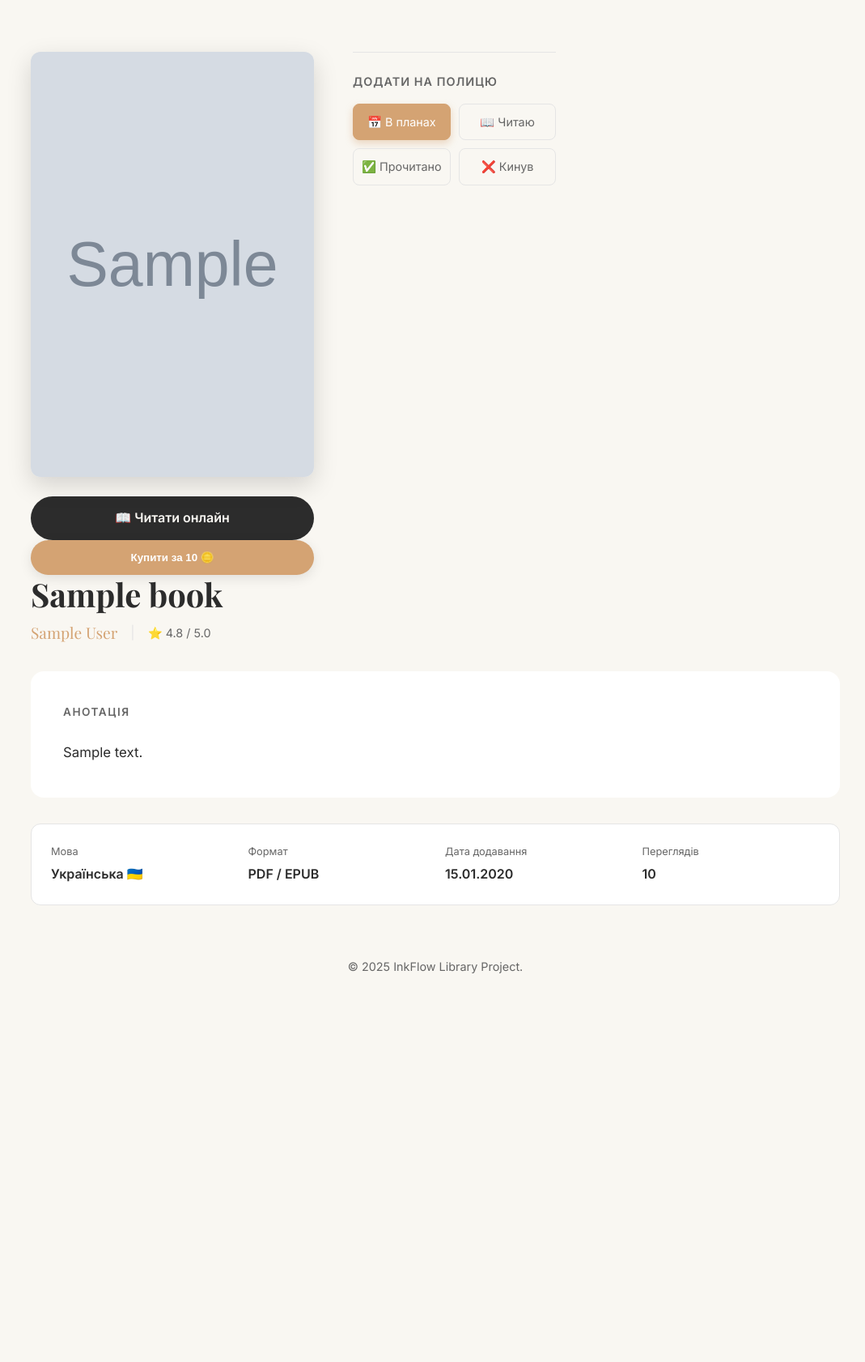
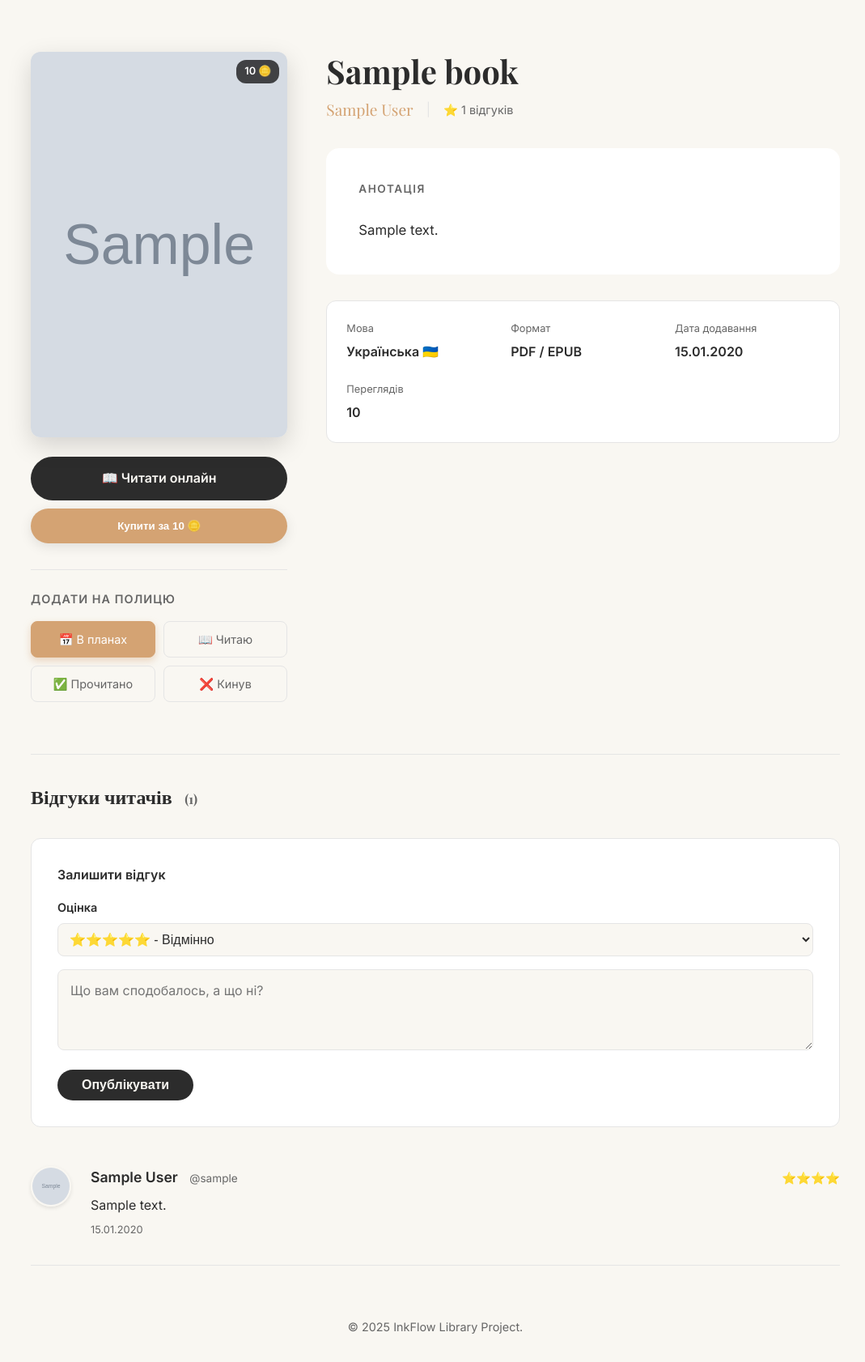
Before and after one commit to RussuAn/InkFlow, a Flask app: page /books/1 in a window 1280 px wide. Shown: the part 71-1753 px from the top of the page at 81% size, without its empty margins (102-1171 px from the left). Before the commit the page ends 1273 px from the top, so only its background shows below. Run offline with Flask 3, Linux system fonts and the light colour scheme; a user stored in the database is signed in; tables that the repository leaves empty hold one stand-in row (values such as "Sample post"); grey boxes marked "Sample" are stand-in pictures.

Commit message:
Feature: Book Reviews and Ratings system

```diff
--- /dev/null
+++ b/app/forms/review.py
@@ -0,0 +1,19 @@
+from flask_wtf import FlaskForm
+from wtforms import TextAreaField, SelectField, SubmitField
+from wtforms.validators import DataRequired, Length
+
+class ReviewForm(FlaskForm):
+    rating = SelectField('Оцінка', choices=[
+        ('5', '⭐⭐⭐⭐⭐ - Відмінно'),
+        ('4', '⭐⭐⭐⭐ - Добре'),
+        ('3', '⭐⭐⭐ - Нормально'),
+        ('2', '⭐⭐ - Погано'),
+        ('1', '⭐ - Жахливо')
+    ], validators=[DataRequired()])
+
+    comment = TextAreaField('Ваш відгук', validators=[
+        DataRequired(message="Напишіть хоч пару слів!"),
+        Length(max=1000)
+    ])
+
+    submit = SubmitField('Опублікувати')
--- a/app/frontend/templates/books/detail.html
+++ b/app/frontend/templates/books/detail.html
@@ -5,7 +5,7 @@
 {% block content %}
 <div style="padding: 2rem 0; max-width: 1000px; margin: 0 auto;">
 
-    <div style="display: flex; gap: 3rem; flex-wrap: wrap;">
+    <div style="display: flex; gap: 3rem; flex-wrap: wrap; margin-bottom: 4rem;">
 
         <div style="flex: 1; min-width: 280px; max-width: 350px;">
 
@@ -13,17 +13,22 @@
                 <img src="{{ url_for('static', filename='uploads/covers/' + book.cover_image) }}"
                      alt="{{ book.title }}"
                      style="width: 100%; height: 100%; object-fit: cover;">
+
+                <div style="position: absolute; top: 10px; right: 10px; background: rgba(0,0,0,0.7); color: white; padding: 4px 10px; border-radius: 12px; font-size: 0.8rem; font-weight: 600; backdrop-filter: blur(4px);">
+                    {% if book.price_coins == 0 %}Free{% else %}{{ book.price_coins }} 🪙{% endif %}
+                </div>
             </div>
 
-            <a href="{{ url_for('reader.read_book', book_id=book.id) }}"
-                style="display: block; text-align: center; width: 100%; padding: 14px; background: var(--text-main); color: var(--bg-body); border: none; border-radius: 30px; font-weight: 600; font-size: 1rem; cursor: pointer; text-decoration: none; transition: opacity 0.2s;">
-                📖 Читати онлайн
-            </a>
+            <div style="display: flex; flex-direction: column; gap: 10px; margin-bottom: 2rem;">
+                <a href="{{ url_for('reader.read_book', book_id=book.id) }}"
+                   style="display: block; text-align: center; width: 100%; padding: 14px; background: var(--text-main); color: var(--bg-body); border: none; border-radius: 30px; font-weight: 600; font-size: 1rem; cursor: pointer; text-decoration: none; transition: opacity 0.2s;">
+                   📖 Читати онлайн
+                </a>
 
                 {% if book.price_coins == 0 %}
                     <a href="{{ url_for('static', filename='uploads/books/' + book.file_path) }}" download
                        style="display: block; text-align: center; width: 100%; padding: 14px; background: transparent; border: 2px solid var(--text-main); color: var(--text-main); border-radius: 30px; font-weight: 600; text-decoration: none; transition: background 0.2s;">
-                        ⬇️ Завантажити
+                        ⬇️ Завантажити файл
                     </a>
                 {% else %}
                     <button style="width: 100%; padding: 14px; background: var(--accent); color: white; border: none; border-radius: 30px; font-weight: 600; cursor: pointer; box-shadow: 0 4px 15px rgba(0,0,0,0.1);">
@@ -37,25 +42,10 @@
                 <p style="margin-bottom: 1rem; font-weight: 600; color: var(--text-muted); font-size: 0.9rem; text-transform: uppercase; letter-spacing: 1px;">Додати на полицю</p>
 
                 <div style="display: grid; grid-template-columns: 1fr 1fr; gap: 10px;">
-                    <a href="{{ url_for('library.update_status', book_id=book.id, status='planned') }}"
-                       class="shelf-btn {% if current_status == 'planned' %}active{% endif %}">
-                       📅 В планах
-                    </a>
-
-                    <a href="{{ url_for('library.update_status', book_id=book.id, status='reading') }}"
-                       class="shelf-btn {% if current_status == 'reading' %}active{% endif %}">
-                       📖 Читаю
-                    </a>
-
-                    <a href="{{ url_for('library.update_status', book_id=book.id, status='completed') }}"
-                       class="shelf-btn {% if current_status == 'completed' %}active{% endif %}">
-                       ✅ Прочитано
-                    </a>
-
-                    <a href="{{ url_for('library.update_status', book_id=book.id, status='dropped') }}"
-                       class="shelf-btn {% if current_status == 'dropped' %}active{% endif %}">
-                       ❌ Кинув
-                    </a>
+                    <a href="{{ url_for('library.update_status', book_id=book.id, status='planned') }}" class="shelf-btn {% if current_status == 'planned' %}active{% endif %}">📅 В планах</a>
+                    <a href="{{ url_for('library.update_status', book_id=book.id, status='reading') }}" class="shelf-btn {% if current_status == 'reading' %}active{% endif %}">📖 Читаю</a>
+                    <a href="{{ url_for('library.update_status', book_id=book.id, status='completed') }}" class="shelf-btn {% if current_status == 'completed' %}active{% endif %}">✅ Прочитано</a>
+                    <a href="{{ url_for('library.update_status', book_id=book.id, status='dropped') }}" class="shelf-btn {% if current_status == 'dropped' %}active{% endif %}">❌ Кинув</a>
                 </div>
             </div>
             {% else %}
@@ -63,17 +53,15 @@
                     <a href="{{ url_for('auth.login', next=request.path) }}" style="color: var(--accent); font-weight: bold;">Увійдіть</a>, щоб додати книгу на свою полицю.
                 </div>
             {% endif %}
-
         </div>
 
         <div style="flex: 2; min-width: 300px;">
-
             <h1 style="font-size: 2.5rem; margin-bottom: 0.5rem; line-height: 1.2;">{{ book.title }}</h1>
 
             <div style="display: flex; align-items: center; gap: 1rem; margin-bottom: 2rem;">
                 <h3 style="font-size: 1.2rem; color: var(--accent); font-weight: 500;">{{ book.author }}</h3>
                 <span style="color: var(--border);">|</span>
-                <span style="color: var(--text-muted); font-size: 0.9rem;">⭐ 4.8 / 5.0</span>
+                <span style="color: var(--text-muted); font-size: 0.9rem;">⭐ {{ reviews|length }} відгуків</span>
             </div>
 
             <div style="background: var(--bg-card); padding: 2.5rem; border-radius: 16px; box-shadow: var(--shadow); margin-bottom: 2rem;">
@@ -99,9 +87,72 @@
                     <div style="font-weight: 600;">{{ book.views_count }}</div>
                 </div>
             </div>
+        </div>
+    </div>
 
+    <div style="margin-top: 3rem; padding-top: 2rem; border-top: 1px solid var(--border);">
+        <h3 style="margin-bottom: 2rem; font-size: 1.5rem;">Відгуки читачів <span style="color: var(--text-muted); font-size: 1rem; margin-left: 10px;">({{ reviews|length }})</span></h3>
+
+        {% if current_user.is_authenticated %}
+        <div style="background: var(--bg-card); padding: 2rem; border-radius: 12px; margin-bottom: 3rem; box-shadow: var(--shadow); border: 1px solid var(--border);">
+            <h4 style="margin-bottom: 1rem;">Залишити відгук</h4>
+            <form method="POST">
+                {{ form.hidden_tag() }}
+                <div style="display: grid; gap: 1rem;">
+                    <div>
+                        {{ form.rating.label(style="display: block; margin-bottom: 0.5rem; font-weight: 600; font-size: 0.9rem;") }}
+                        {{ form.rating(style="width: 100%; padding: 10px; border-radius: 8px; border: 1px solid var(--border); background: var(--bg-body); color: var(--text-main); font-size: 1rem;") }}
+                    </div>
+                    <div>
+                        {{ form.comment(style="width: 100%; min-height: 100px; padding: 15px; border-radius: 8px; border: 1px solid var(--border); background: var(--bg-body); color: var(--text-main); font-family: inherit; font-size: 1rem; resize: vertical;", placeholder="Що вам сподобалось, а що ні?") }}
+                    </div>
+                    <div>
+                        {{ form.submit(style="background: var(--text-main); color: var(--bg-body); padding: 10px 30px; border: none; border-radius: 30px; cursor: pointer; font-weight: 600; font-size: 1rem; transition: opacity 0.2s;") }}
+                    </div>
+                </div>
+            </form>
         </div>
+        {% else %}
+            <div style="background: var(--bg-card); padding: 2rem; border-radius: 12px; text-align: center; margin-bottom: 3rem; border: 1px dashed var(--border);">
+                <p style="color: var(--text-muted); margin-bottom: 1rem;">Хочете поділитися думкою?</p>
+                <a href="{{ url_for('auth.login', next=request.path) }}" style="display: inline-block; background: var(--accent); color: white; padding: 10px 25px; border-radius: 30px; text-decoration: none; font-weight: 600;">Увійти, щоб коментувати</a>
+            </div>
+        {% endif %}
 
+        <div style="display: flex; flex-direction: column; gap: 2rem;">
+            {% for review in reviews %}
+            <div style="display: flex; gap: 1.5rem; padding-bottom: 2rem; border-bottom: 1px solid var(--border);">
+                <div style="flex-shrink: 0;">
+                    {% if review.avatar_url %}
+                        <img src="{{ url_for('static', filename='uploads/avatars/' + review.avatar_url) }}" style="width: 50px; height: 50px; border-radius: 50%; object-fit: cover; border: 2px solid var(--bg-body); box-shadow: 0 2px 5px rgba(0,0,0,0.1);">
+                    {% else %}
+                        <img src="https://ui-avatars.com/api/?name={{ review.username }}&background=random" style="width: 50px; height: 50px; border-radius: 50%; border: 2px solid var(--bg-body);">
+                    {% endif %}
+                </div>
+
+                <div style="flex: 1;">
+                    <div style="display: flex; justify-content: space-between; align-items: baseline; margin-bottom: 0.5rem; flex-wrap: wrap;">
+                        <div>
+                            <span style="font-weight: 700; font-size: 1.1rem; margin-right: 10px;">{{ review.display_name or review.username }}</span>
+                            <span style="font-size: 0.85rem; color: var(--text-muted);">@{{ review.username }}</span>
+                        </div>
+                        <span style="color: #f1c40f; font-size: 0.9rem;">
+                            {% for _ in range(review.rating) %}⭐{% endfor %}
+                        </span>
+                    </div>
+
+                    <p style="color: var(--text-main); line-height: 1.6; margin-bottom: 0.5rem;">{{ review.comment }}</p>
+                    <p style="color: var(--text-muted); font-size: 0.8rem;">{{ review.created_at.strftime('%d.%m.%Y') }}</p>
+                </div>
+            </div>
+            {% else %}
+                <div style="text-align: center; color: var(--text-muted); padding: 2rem;">
+                    <p style="font-size: 3rem; margin-bottom: 1rem;">💭</p>
+                    <p>Поки що немає відгуків.</p>
+                    <p>Прочитайте книгу та розкажіть нам свої враження!</p>
+                </div>
+            {% endfor %}
+        </div>
     </div>
 </div>
 {% endblock %}
--- a/app/routes/books.py
+++ b/app/routes/books.py
@@ -5,6 +5,8 @@ from flask_login import login_required, current_user
 from app.forms.book import AddBookForm
 from app.models.book import create_book, get_book_by_id
 from app.models.library import get_user_book_status
+from app.forms.review import ReviewForm
+from app.models.review import add_review, get_book_reviews
 
 bp = Blueprint('books', __name__, url_prefix='/books')
 
@@ -46,7 +48,7 @@ def add_book():
 
     return render_template('books/add_book.html', form=form)
 
-@bp.route('/<int:book_id>')
+@bp.route('/<int:book_id>', methods=['GET', 'POST'])
 def book_detail(book_id):
     book = get_book_by_id(book_id)
     if not book:
@@ -56,4 +58,14 @@ def book_detail(book_id):
     if current_user.is_authenticated:
         current_status = get_user_book_status(current_user.id, book.id)
 
-    return render_template('books/detail.html', book=book, current_status=current_status)
+    reviews = get_book_reviews(book.id)
+    form = ReviewForm()
+
+    if form.validate_on_submit() and current_user.is_authenticated:
+        if add_review(current_user.id, book.id, int(form.rating.data), form.comment.data):
+            flash('Дякуємо за ваш відгук!', 'success')
+            return redirect(url_for('books.book_detail', book_id=book.id))
+        else:
+            flash('Помилка при додаванні відгуку.', 'error')
+
+    return render_template('books/detail.html', book=book, current_status=current_status, reviews=reviews, form=form)
```
Also changed, not shown: app/models/review.py (added, +32 -0 lines), schema.sql (+12 -0 lines).
